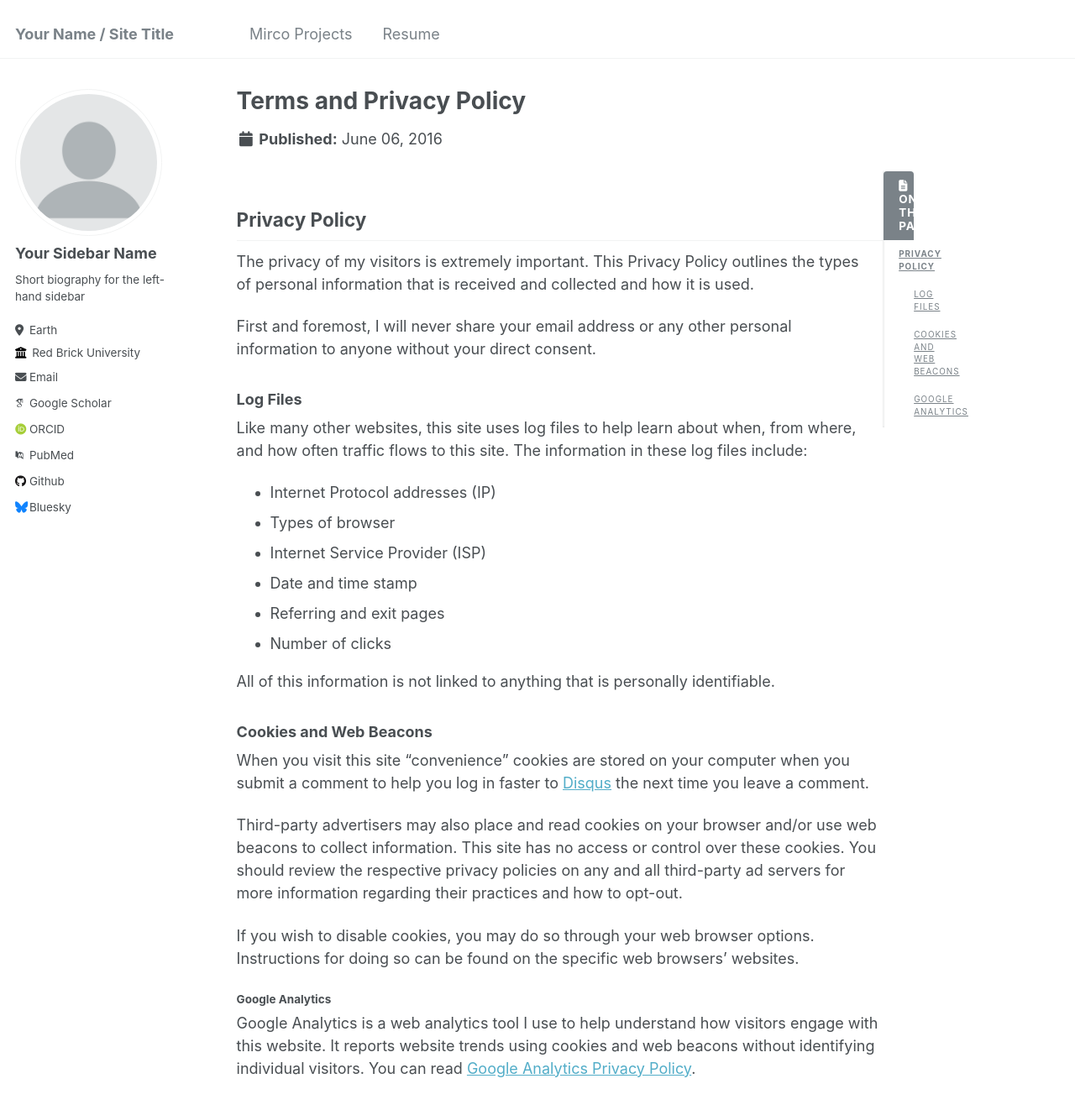
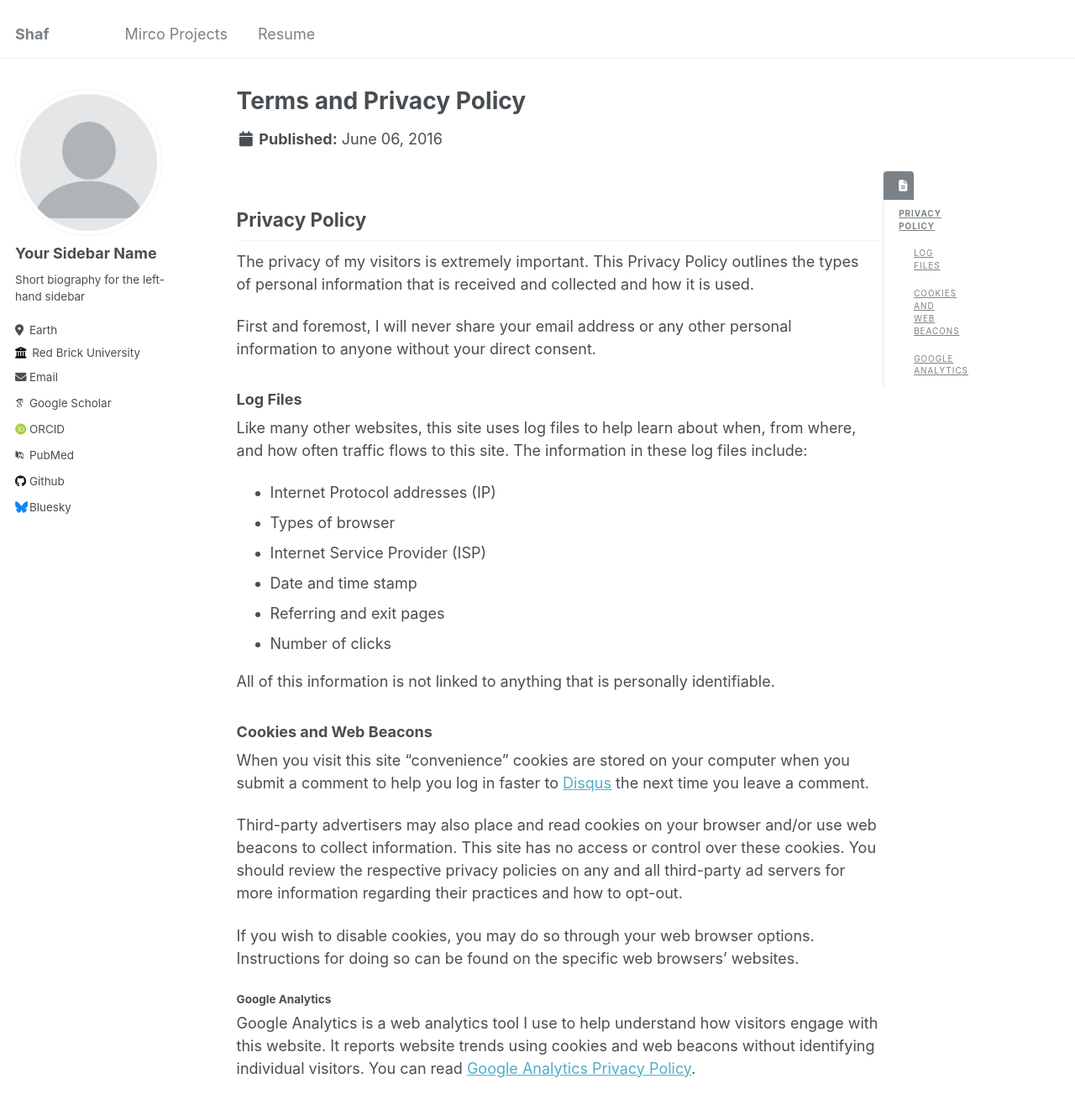
Before and after one commit to shafmalik/shaf.malik, a Jekyll site: the page built from _pages/terms.md, in a window 1280 px wide and 1400 px high. Shown: the top 1322 px of the window at 84% size. Built offline with Jekyll 4.4.1, drawn with Linux system fonts in a browser that asks for light colours; some web fonts are replaced.

Commit message:
Update _config.yml

```diff
--- a/_config.yml
+++ b/_config.yml
@@ -7,8 +7,8 @@
 # server process.
 
 # Basic Site Settings
-locale                   : "en-US"
-title                    : "Your Name / Site Title"
+locale                   : "US"
+title                    : "Shaf"
 title_separator          : "-"
 name                     : &name "Your Name"
 description              : &description "personal description"
```
